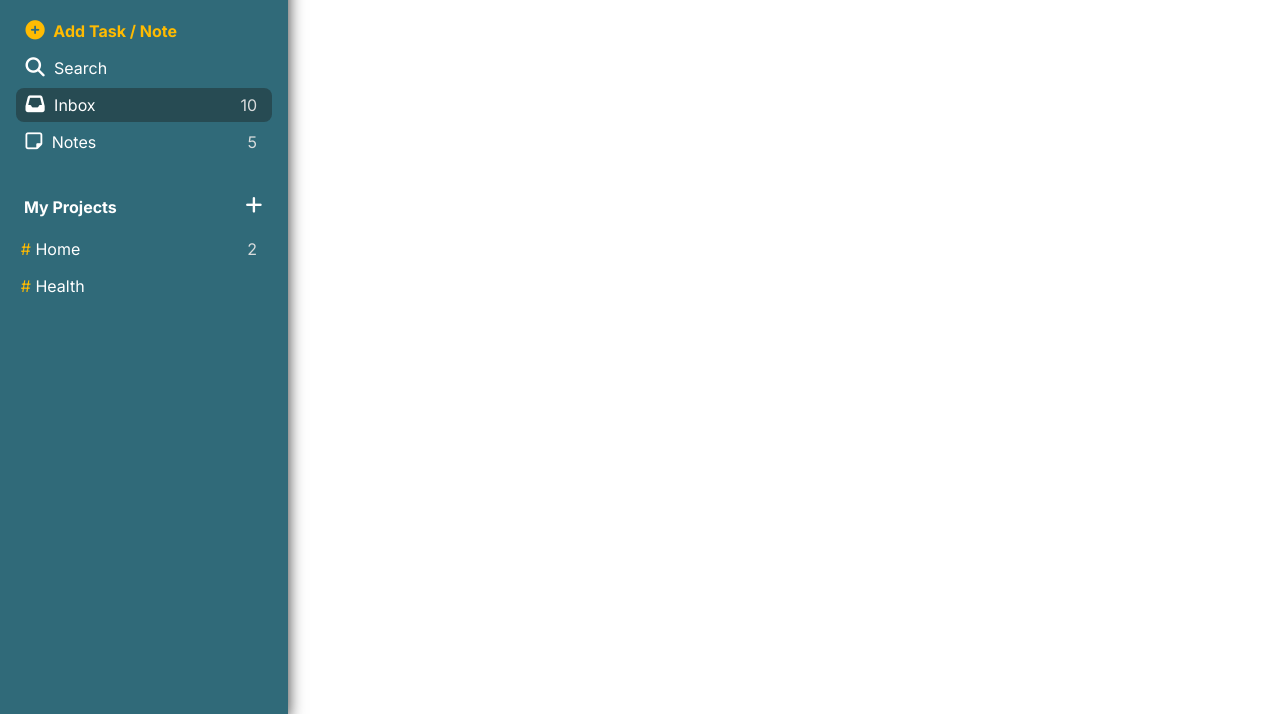
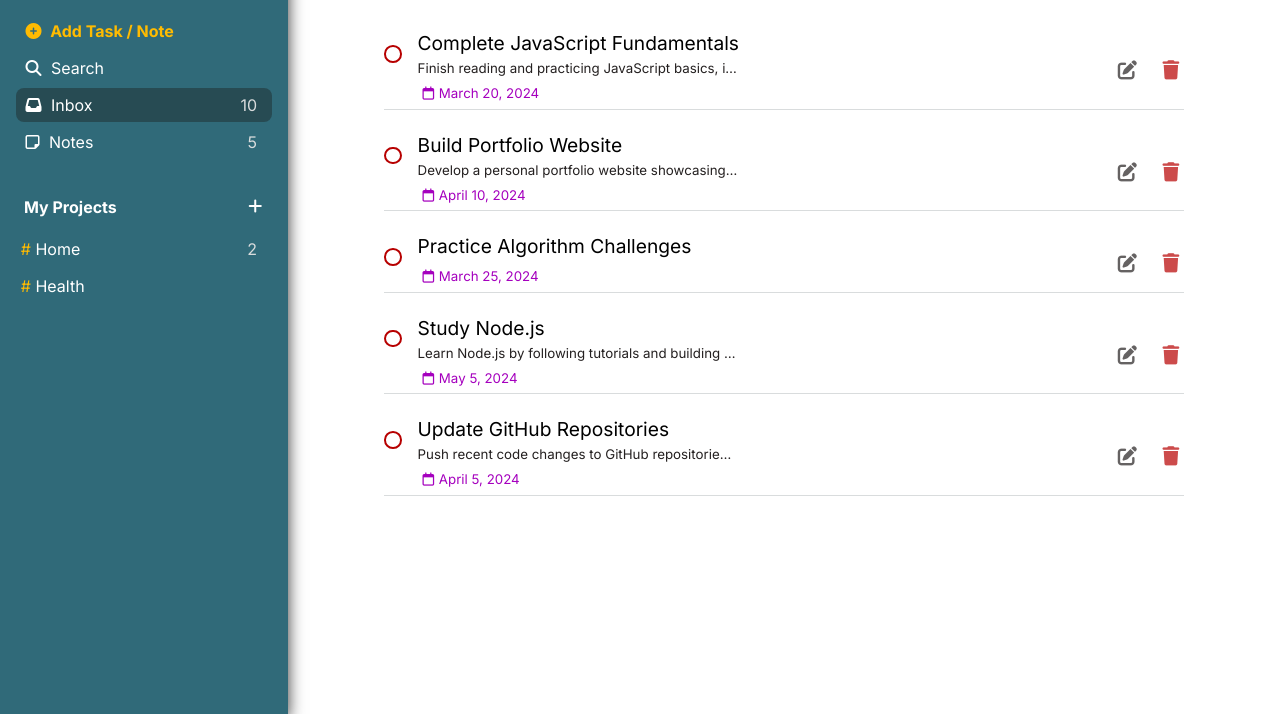
Before and after one commit to Oliver-Ard/todo-list, a website built with webpack: page src/index.html in a window 1280 px wide. Shown: the part 86-800 px from the top of the page. Built offline with nearby package versions, Linux system fonts and the light colour scheme.

Commit message:
Create the inbox and the list of todos with JS
- add Element and Component classes to create the HTML elements;
- add Display class to render the elements

```diff
--- /dev/null
+++ b/src/components/Display.js
@@ -0,0 +1,27 @@
+import { Element, Component } from "./Item.js";
+
+class Display {
+	#content;
+	constructor() {
+		this.#content = document.querySelector("#content");
+	}
+
+	renderInbox() {
+		this.#content.textContent = "";
+
+		const inbox = Element.createSection("inbox");
+		const title = Element.createSectionTitle("Inbox");
+		const titleIcon = Element.createIcon("inbox");
+		title.prepend(titleIcon);
+		inbox.append(title);
+		const todosList = Element.createTodosList();
+		inbox.append(todosList);
+		this.#content.append(inbox);
+	}
+
+	renderTodo(title, description, date) {
+		return Component.createTodoItem(title, description, date);
+	}
+}
+
+export default Display;
--- /dev/null
+++ b/src/components/Item.js
@@ -0,0 +1,90 @@
+class Element {
+	static createSection(name) {
+		const sectionEl = document.createElement("section");
+		sectionEl.setAttribute("id", `${name}`);
+		sectionEl.classList.add("container");
+
+		return sectionEl;
+	}
+
+	static createSectionTitle(title) {
+		const h2 = document.createElement("h2");
+		h2.classList.add("section-title");
+		h2.textContent = ` ${title}`;
+
+		return h2;
+	}
+
+	static createIcon(icon, outline = "solid") {
+		const iconEl = document.createElement("i");
+		iconEl.classList.add(`fa-${outline}`, `fa-${icon}`);
+
+		return iconEl;
+	}
+
+	static createTodosList() {
+		const ul = document.createElement("ul");
+		ul.classList.add("todos-list");
+		ul.dataset.element = "todos-list";
+
+		return ul;
+	}
+}
+
+class Component {
+	static createTodoItem(title, description, date) {
+		// --List Item--
+		const listItem = document.createElement("li");
+		listItem.classList.add("todo-item");
+		listItem.dataset.element = "todo-item";
+
+		// --Checkbox--
+		const checkBox = document.createElement("input");
+		checkBox.classList.add("check-btn");
+		checkBox.setAttribute("type", "checkbox");
+		checkBox.dataset.button = "check";
+		listItem.append(checkBox);
+
+		// --Wrapper--
+		const wrapper = document.createElement("div");
+		wrapper.classList.add("wrapper");
+		// Todo Title
+		const todoTitle = document.createElement("label");
+		todoTitle.classList.add("todo-item-title");
+		todoTitle.textContent = title;
+		wrapper.append(todoTitle);
+		// Todo Description
+		const todoDescription = document.createElement("p");
+		todoDescription.classList.add("todo-item-description");
+		todoDescription.textContent = description;
+		wrapper.append(todoDescription);
+		// Todo Date
+		const todoDate = document.createElement("p");
+		todoDate.classList.add("todo-item-date");
+		todoDate.textContent = date;
+		const dateIcon = Element.createIcon("calendar", "regular");
+		todoDate.prepend(dateIcon);
+		wrapper.append(todoDate);
+		listItem.append(wrapper);
+
+		// --Edit Todo Button--
+		const editBtn = document.createElement("button");
+		editBtn.classList.add("edit-todo-btn");
+		editBtn.dataset.button = "edit-todo";
+		const editIcon = Element.createIcon("pen-to-square");
+		editBtn.append(editIcon);
+		listItem.append(editBtn);
+
+		// --Edit Todo Button--
+		const deleteBtn = document.createElement("button");
+		deleteBtn.classList.add("delete-todo-btn");
+		deleteBtn.dataset.button = "delete-todo";
+		const deleteIcon = Element.createIcon("trash");
+		deleteBtn.append(deleteIcon);
+		listItem.append(deleteBtn);
+
+		return listItem;
+	}
+}
+
+export { Element, Component };
--- /dev/null
+++ b/src/components/Todo.js
@@ -0,0 +1,89 @@
+class Todo {
+	#title;
+	#description;
+	#dueDate;
+	#priorityStatus;
+
+	constructor(title, description, dueDate, priorityStatus) {
+		this.#title = title;
+		this.#description = description;
+		this.#dueDate = dueDate;
+		this.#priorityStatus = priorityStatus;
+	}
+
+	get title() {
+		return this.#title;
+	}
+	get description() {
+		return this.#description;
+	}
+	get dueDate() {
+		return this.#dueDate;
+	}
+	get priorityStatus() {
+		return this.#priorityStatus;
+	}
+}
+
+class TodosList {
+	#list;
+
+	constructor() {
+		this.#list = [
+			new Todo(
+				"Complete JavaScript Fundamentals",
+				"Finish reading and practicing JavaScript basics, including variables, data types, and operators.",
+				"March 20, 2024",
+				"High"
+			),
+			new Todo(
+				"Build Portfolio Website",
+				"Develop a personal portfolio website showcasing projects and skills using HTML, CSS, and JavaScript.",
+				"April 10, 2024",
+				"Medium"
+			),
+			new Todo("Practice Algorithm Challenges", null, "March 25, 2024", "Low"),
+			new Todo(
+				"Study Node.js",
+				" Learn Node.js by following tutorials and building small projects to understand server-side JavaScript development.",
+				"May 5, 2024",
+				"Medium"
+			),
+			new Todo(
+				"Update GitHub Repositories",
+				"Push recent code changes to GitHub repositories and ensure documentation is up to date.",
+				"April 5, 2024",
+				"Low"
+			),
+		];
+	}
+
+	get list() {
+		return this.#list;
+	}
+
+	getTodo(index) {
+		return this.#list[index];
+	}
+
+	addTodo(todo) {
+		return this.#list.push(todo);
+	}
+
+	removeTodo(index) {
+		return this.#list.splice(index, 1);
+	}
+
+	editTodo(index, newTitle, newDescription, newDueDate, newPriorityStatus) {
+		const todo = this.#list[index];
+
+		todo.title = newTitle;
+		todo.description = newDescription;
+		todo.dueDate = newDueDate;
+		todo.priorityStatus = newPriorityStatus;
+
+		return todo;
+	}
+}
+
+export { Todo, TodosList };
--- a/src/css/sidebar.css
+++ b/src/css/sidebar.css
@@ -14,13 +14,14 @@
 	display: flex;
 	flex-direction: row-reverse;
 	justify-content: space-between;
-	gap: 0.6rem;
+	gap: 0.8rem;
 
 	position: sticky;
 	top: 0;
 }
 
 #sidebar .logo {
+	color: var(--clr-light);
 	font-size: var(--font-size-800);
 }
 
@@ -39,10 +40,6 @@
 #sidebar button:focus {
 	outline: 0;
 	box-shadow: var(--button-box-shadow-light);
-}
-
-#sidebar button:active {
-	opacity: 0.85;
 }
 
 #sidebar button:not(.slider-btn, .add-project-btn) {
--- /dev/null
+++ b/src/css/todos.css
@@ -0,0 +1,128 @@
+.todo-item {
+	cursor: pointer;
+	margin-bottom: 1.5rem;
+	border-bottom: 1px solid var(--clr-grey);
+
+	display: flex;
+	gap: 1rem;
+}
+
+/* --Todo Title-- */
+.todo-item .todo-item-title {
+	cursor: pointer;
+	font-size: var(--font-size-500);
+	margin-bottom: 0.3rem;
+	word-break: break-word;
+
+	display: inline-flex;
+	position: relative;
+}
+
+.todo-item .todo-item-title::before {
+	content: "";
+	height: 1.5px;
+	background: var(--clr-dark);
+	top: 50%;
+	left: -5px;
+	right: -5px;
+	position: absolute;
+	transition: transform 0.2s ease-in-out;
+
+	transform: scale(0);
+}
+
+/* --Todo Description & Date-- */
+.todo-item .todo-item-description,
+.todo-item .todo-item-date {
+	font-size: var(--font-size-300);
+	margin-bottom: 0.3rem;
+}
+
+.todo-item .todo-item-description {
+	width: 20rem;
+	white-space: nowrap;
+	overflow: hidden;
+	text-overflow: ellipsis;
+}
+
+.todo-item .todo-item-date {
+	color: var(--clr-purple);
+}
+
+/* --Buttons-- */
+.todo-item .edit-todo-btn,
+.todo-item .delete-todo-btn {
+	background: none;
+	font-size: var(--font-size-500);
+	padding: 0;
+	border-radius: var(--border-radius);
+	opacity: 0.7;
+
+	align-self: center;
+
+	transition: all 0.1s ease-in-out;
+}
+
+.todo-item .edit-todo-btn:hover,
+.todo-item .delete-todo-btn:hover,
+.todo-item .check-btn:hover {
+	transform: scale(1.2);
+}
+
+.todo-item .edit-todo-btn:focus,
+.todo-item .delete-todo-btn:focus,
+.todo-item .check-btn:focus {
+	outline: 0;
+	box-shadow: var(--button-box-shadow-dark);
+}
+
+.todo-item .edit-todo-btn {
+	color: var(--clr-dark);
+}
+
+.todo-item .delete-todo-btn {
+	color: var(--clr-red);
+}
+
+/* --Check Button-- */
+.todo-item .check-btn {
+	appearance: none;
+	cursor: pointer;
+	color: var(--clr-red);
+	font: inherit;
+	margin-top: 0.8rem;
+	width: 1.1rem;
+	height: 1.1rem;
+	border: 2.5px solid currentColor;
+	border-radius: var(--border-radius-2);
+	transition: all 0.2s ease-in-out;
+
+	position: relative;
+}
+
+.todo-item .check-btn::before {
+	content: "";
+	width: 0.6rem;
+	height: 0.6rem;
+	border-radius: var(--border-radius-2);
+	box-shadow: inset 1em 1em currentColor;
+
+	position: absolute;
+	top: calc(50% - 0.3rem);
+	left: calc(50% - 0.3rem);
+
+	transform: scale(0);
+	transition: transform 0.2s ease-in-out;
+}
+
+.todo-item .check-btn:checked::before {
+	transform: scale(1);
+}
+
+.todo-item .check-btn:checked + .wrapper {
+	opacity: 0.5;
+}
+
+.todo-item .check-btn:checked + .wrapper .todo-item-title::before {
+	transform: scale(1);
+}
--- a/src/css/utility-classes.css
+++ b/src/css/utility-classes.css
@@ -1,8 +1,13 @@
 .container {
-	width: min(85%, 80rem);
+	width: min(85%, 50rem);
 	margin: 3rem auto 0;
 }
 
 .wrapper {
 	flex: 1;
 }
+
+.section-title {
+	font-size: var(--font-size-700);
+	margin-bottom: 2.5rem;
+}
--- a/src/index.html
+++ b/src/index.html
@@ -16,10 +16,10 @@
 	</head>
 
 	<body>
-		<aside id="sidebar" data-element="sidebar">
+		<aside id="sidebar">
 			<nav class="navigation-btns">
 				<!-- Slider Button -->
-				<button data-element="slider-btn" class="slider-btn">
+				<button data-button="slider" class="slider-btn">
 					<i class="fa-solid fa-sliders"></i>
 				</button>
 				<div class="wrapper">
@@ -27,38 +27,35 @@
 					<!-- Sidebar Buttons -->
 					<ul class="buttons-list">
 						<li>
-							<button data-element="task-btn" class="task-btn">
+							<button data-button="task" class="task-btn">
 								<i class="fa-solid fa-circle-plus"></i> Add Task / Note
 							</button>
 						</li>
 						<li>
-							<button data-element="search-btn" class="search-btn">
+							<button data-button="search" class="search-btn">
 								<i class="fa-solid fa-magnifying-glass"></i> Search
 							</button>
 						</li>
 						<li>
 							<button
-								data-element="inbox-btn"
+								data-button="inbox"
 								data-content="10"
 								class="inbox-btn active">
 								<i class="fa-solid fa-inbox"></i> Inbox
 							</button>
 						</li>
 						<li>
-							<button
-								data-element="notes-btn"
-								data-content="5"
-								class="notes-btn">
+							<button data-button="notes" data-content="5" class="notes-btn">
 								<i class="fa-regular fa-note-sticky"></i> Notes
 							</button>
 						</li>
 					</ul>
 					<!-- Projects Buttons -->
 					<div class="wrapper-my-projects">
-						<button data-element="my-projects-btn" class="my-projects-btn">
+						<button data-button="my-projects" class="my-projects-btn">
 							My Projects
 						</button>
-						<button data-element="add-project-btn" class="add-project-btn">
+						<button data-button="add-project" class="add-project-btn">
 							<i class="fa-solid fa-plus"></i>
 						</button>
 					</div>
@@ -66,24 +63,20 @@
 					<ul data-element="projects">
 						<li>
 							<button
-								data-element="project-btn"
+								data-button="project"
 								data-content="2"
 								class="project-btn">
 								Home
 							</button>
 						</li>
 						<li>
-							<button data-element="project-btn" class="project-btn">
-								Health
-							</button>
+							<button data-button="project" class="project-btn">Health</button>
 						</li>
 					</ul>
 				</div>
 			</nav>
 		</aside>
 
-		<main id="content">
-			<section id="inbox" class="container"></section>
-		</main>
+		<main id="content"></main>
 	</body>
 </html>
--- a/src/index.js
+++ b/src/index.js
@@ -1,14 +1,15 @@
-import { Todo, TodosList } from "./components/todos.js";
+import { Todo, TodosList } from "./components/Todo.js";
+import Display from "./components/Display.js";
 
 import "./main.css";
 
 class App {
-	#content;
+	#display;
 	#sidebar;
 
 	constructor() {
-		this.todoList = new TodosList();
-		this.#content = document.querySelector("#content");
+		this.todos = new TodosList();
+		this.#display = new Display();
 		this.#sidebar = document.querySelector("#sidebar");
 
 		this.#loadEventListeners();
@@ -16,6 +17,28 @@ class App {
 
 	#toggleSidebar() {
 		this.#sidebar.classList.toggle("active");
+	}
+
+	#showSection(sectionName) {
+		switch (sectionName) {
+			case "inbox": {
+				this.#display.renderInbox();
+			}
+		}
+		console.log(this.todos.list);
+
+		const todosListEl = document.querySelector("[data-element = 'todos-list']");
+		todosListEl.textContent = "";
+
+		for (let todo of this.todos.list) {
+			const todoEl = this.#display.renderTodo(
+				todo.title,
+				todo.description,
+				todo.dueDate
+			);
+
+			todosListEl.append(todoEl);
+		}
 	}
 
 	// --Sidebar Buttons Handler--
@@ -29,61 +52,18 @@ class App {
 				break;
 			}
 			case "inbox": {
-				console.log("inbox");
+				this.#showSection("inbox");
 				break;
 			}
 		}
 	}
 
 	#loadEventListeners() {
+		window.addEventListener("DOMContentLoaded", () => {
+			this.#showSection("inbox");
+		});
+
 		this.#sidebar.addEventListener("click", this.#clickSidebarBtn.bind(this));
 	}
 }
 const app = new App();
-
-const tasks = [
-	new Todo(
-		"Complete JavaScript Fundamentals",
-		"Finish reading and practicing JavaScript basics, including variables, data types, and operators.",
-		"March 20, 2024",
-		"High"
-	),
-	new Todo(
-		"Build Portfolio Website",
-		"Develop a personal portfolio website showcasing projects and skills using HTML, CSS, and JavaScript.",
-		"April 10, 2024",
-		"Medium"
-	),
-	new Todo(
-		"Practice Algorithm Challenges",
-		"Solve daily algorithm challenges on platforms like LeetCode or HackerRank to enhance problem-solving skills.",
-		"March 25, 2024",
-		"Low"
-	),
-	new Todo(
-		"Study Node.js",
-		" Learn Node.js by following tutorials and building small projects to understand server-side JavaScript development.",
-		"May 5, 2024",
-		"Medium"
-	),
-	new Todo(
-		"Update GitHub Repositories",
-		"Push recent code changes to GitHub repositories and ensure documentation is up to date.",
-		"April 5, 2024",
-		"Low"
-	),
-];
-
-app.todoList.addTodo(tasks[0]);
-app.todoList.addTodo(tasks[1]);
-app.todoList.addTodo(tasks[2]);
-app.todoList.addTodo(tasks[3]);
-app.todoList.addTodo(tasks[4]);
-
-function iterate() {
-	console.log(app.todoList.todos);
-	app.todoList.todos.forEach((todo) => {
-		console.log(todo);
-	});
-}
-iterate();
--- a/src/main.css
+++ b/src/main.css
@@ -1,6 +1,7 @@
 @import "./css/reset.css";
 @import "./css/utility-classes.css";
 @import "./css/sidebar.css";
+@import "./css/todos.css";
 
 /* VARIABLES */
 :root {
@@ -18,9 +19,11 @@
 
 	--clr-primary: #306a79;
 	--clr-secondary: #ffbb01;
-	--clr-dark: #1b1818;
+	--clr-dark: #242020;
 	--clr-grey: #d9dcdd;
 	--clr-light: #fff;
+	--clr-red: #b70000;
+	--clr-purple: #a500be;
 
 	--clr-overlay: rgb(0, 0, 0, 0.85);
 	--clr-overlay-2: rgba(32, 47, 48, 0.522);
@@ -29,9 +32,10 @@
 	--box-shadow: 0px 5px 15px 0 rgba(0, 0, 0, 0.8);
 
 	--button-box-shadow-light: 0 0 0 2px rgba(255, 255, 255, 0.635);
-	--button-box-shadow-dark: 0 0 0 2px rgba(0, 0, 0, 0.635);
+	--button-box-shadow-dark: 0 0 0 2px rgba(0, 0, 0, 0.7);
 
 	--border-radius: 8px;
+	--border-radius-2: 50%;
 }
 
 /* GENERAL STYLES */
@@ -48,6 +52,14 @@ body {
 
 main {
 	flex: 1;
+}
+
+p,
+h1,
+h2,
+h3,
+h4 {
+	color: var(--clr-dark);
 }
 
 h1 {
@@ -73,8 +85,12 @@ button {
 	padding: 0.3em;
 }
 
+button:active {
+	opacity: 0.85;
+}
+
 i {
-	font-size: var(--font-size-500);
+	font-size: inherit;
 	margin: 0 0.3rem;
 }
 
@@ -88,10 +104,21 @@ i {
 	/* --Sidebar-- */
 	#sidebar {
 		position: fixed;
+		z-index: 2;
 		transform: translateX(-14rem);
 	}
 
 	#sidebar .slider-btn {
 		display: block;
 	}
+
+	.todo-item .todo-item-description {
+		width: 15rem;
+	}
 }
+
+@media only screen and (max-width: 480px) {
+	.todo-item .todo-item-description {
+		width: 6.5rem;
+	}
+}
```
Also changed, not shown: src/components/todos.js (deleted, +0 -45 lines).
